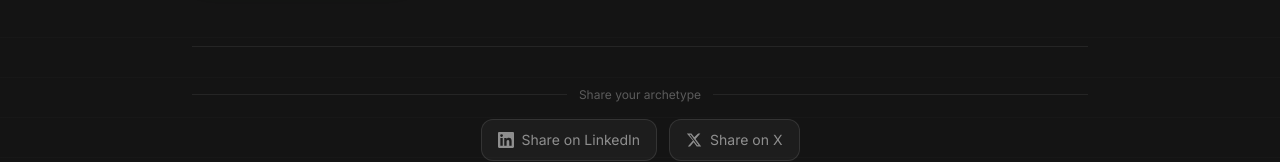
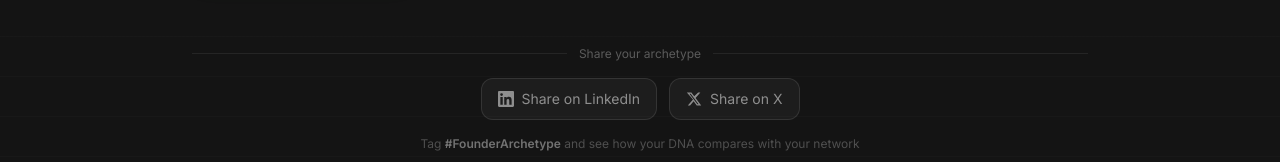
Before and after one commit to ekkyvalent/founder-archetype-quiz-test, a Next.js app: page /results/hustler in a window 1280 px wide. Shown: the part 467-629 px from the top of the page. Built offline with nearby package versions, Linux system fonts and the light colour scheme; no server answers; a web font is replaced by a local one.

Commit message:
fix: remove a div line

```diff
--- a/components/ResultsCard.tsx
+++ b/components/ResultsCard.tsx
@@ -367,9 +367,6 @@ export default function ResultsCard({ archetype, sharerName = '', fromName = ''
             </div>
           </div>
 
-          {/* ── Divider between hero and details ─────────── */}
-          <div className="border-t border-white/[0.07] mb-10" />
-
             {/* ── Social sharing ─────────────────────────── */}
             <motion.div
               initial={{ opacity: 0 }}
```
